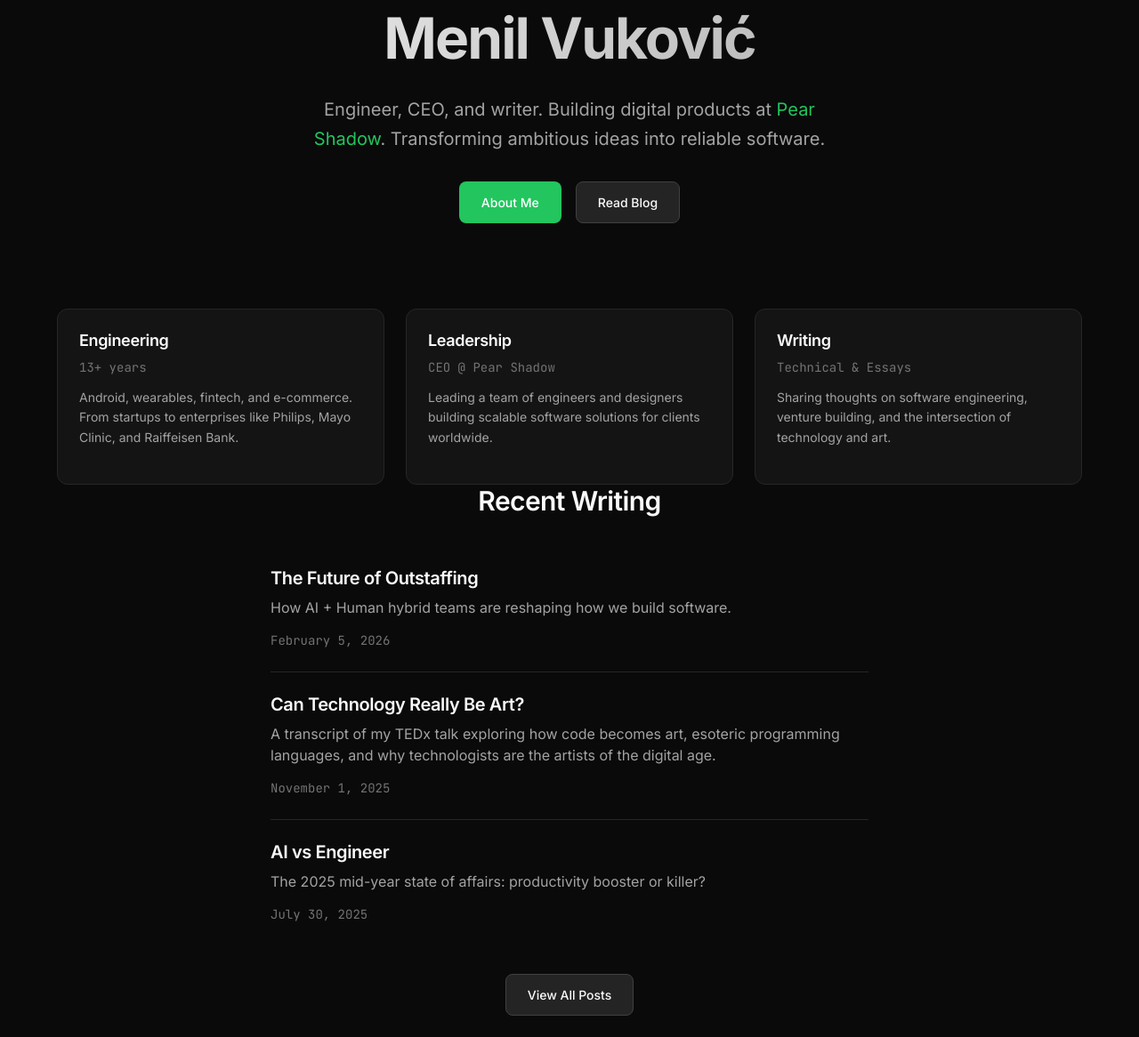
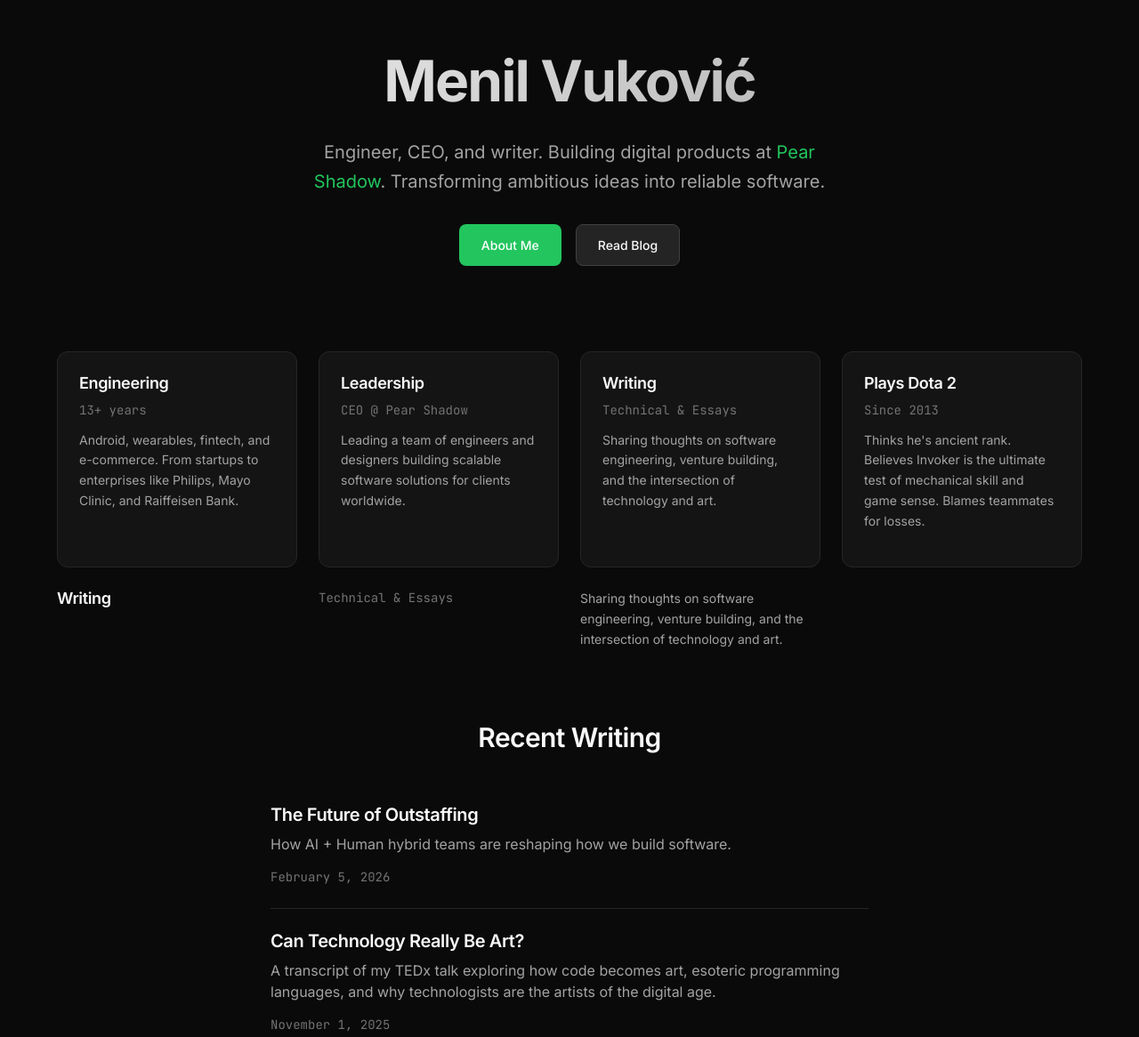
Before and after one commit to MenilV/home, an Eleventy site: page src/index.njk in a window 1280 px wide. Shown: the part 222-1388 px from the top of the page at 89% size. Built offline with nearby package versions, Linux system fonts and the light colour scheme; Eleventy itself is replaced by a stand-in of ours; files that its build step writes are made by us from their sources.

Commit message:
Add Dota 2 card to home, fix GitHub Pages workflow

```diff
--- a/src/css/main.css
+++ b/src/css/main.css
@@ -356,6 +356,7 @@ main {
   font-size: clamp(2.5rem, 8vw, 4rem);
   font-weight: 700;
   letter-spacing: -0.03em;
+  margin-top: var(--space-12);
   margin-bottom: var(--space-6);
   background: linear-gradient(135deg, var(--text-primary) 0%, var(--text-secondary) 100%);
   -webkit-background-clip: text;
--- a/src/index.njk
+++ b/src/index.njk
@@ -20,7 +20,7 @@ title: Home
 
 <section class="section">
   <div class="container">
-    <div class="grid grid-3">
+    <div class="grid grid-4">
       <article class="card">
         <h3 class="card-title">Engineering</h3>
         <p class="card-meta">13+ years</p>
@@ -47,11 +47,27 @@ title: Home
           of technology and art.
         </p>
       </article>
+
+      <article class="card">
+        <h3 class="card-title">Plays Dota 2</h3>
+        <p class="card-meta">Since 2013</p>
+        <p class="card-description">
+          Thinks he's ancient rank. Believes Invoker is the ultimate test of mechanical skill and
+          game sense. Blames teammates for losses.
+        </p>
+      </article>
+        <h3 class="card-title">Writing</h3>
+        <p class="card-meta">Technical & Essays</p>
+        <p class="card-description">
+          Sharing thoughts on software engineering, venture building, and the intersection
+          of technology and art.
+        </p>
+      </article>
     </div>
   </div>
 </section>
 
-<section class="section">
+<section class="section" style="padding-top: var(--space-16);">
   <div class="container container-narrow">
     <h2 style="text-align: center; margin-bottom: var(--space-8);">Recent Writing</h2>
 
```
Also changed, not shown: home/index.html, index.html (deleted), 1 other file.
